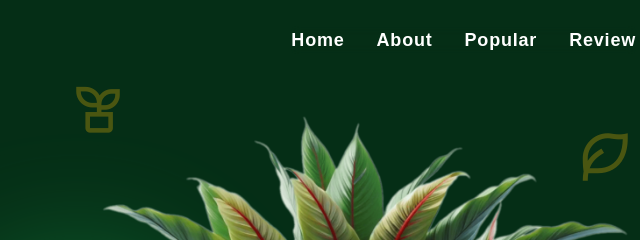
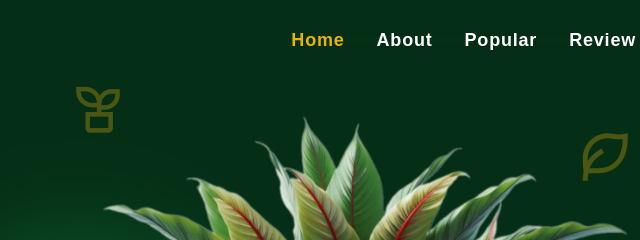
Before and after one commit to Youssef155/plant-website-tailwind, a website: page index.html in a window 1280 px wide. Shown: the top 240 px of the page, 562-1202 px from the left. Drawn offline with nearby package versions, Linux system fonts and the light colour scheme; a web font is replaced by a local one.

Commit message:
activate nav links when scroll

```diff
--- a/index.html
+++ b/index.html
@@ -29,7 +29,7 @@
             lg:min-h-fit lg:bg-transparent lg:w-auto ">
                 <ul class="gap-8 flex flex-col items-center lg:flex-row">
                     <li>
-                        <a href="#home" class="nav-link">Home</a>
+                        <a href="#home" class="nav-link active">Home</a>
                     </li>
                     <li>
                         <a href="#about-us" class="nav-link">About</a>
--- a/input.css
+++ b/input.css
@@ -30,6 +30,10 @@ h3 {
 
 .nav-link {
     @apply text-lg font-bold duration-300;
+}
+
+.active {
+    @apply text-yellow-500;
 }
 
 .nav-link:hover {
--- a/main.js
+++ b/main.js
@@ -48,6 +48,7 @@ const scrollHeader = () => {
 
 window.addEventListener("scroll", scrollHeader);
 
+
 /*--------------- Swiper Initialization ---------------*/
 const swiper = new Swiper('.swiper', {
     // Optional parameters
@@ -77,3 +78,28 @@ const swiper = new Swiper('.swiper', {
         },
     }
 });
+
+/*--------------- Activate links when scroll ---------------*/
+const activateLink = () => {
+    const sections = document.querySelectorAll("section");
+    const navLinks = document.querySelectorAll(".nav-link");
+
+    let current = "home";
+
+    sections.forEach( section => {
+        const sectionTop = section.offsetTop;
+        if(this.scrollY > sectionTop - 60) {
+            current = section.getAttribute('id');
+        }
+    })
+
+    navLinks.forEach( link => {
+        link.classList.remove("active");
+
+        if(link.href.includes(current)){
+            link.classList.add("active");
+        }
+    })
+}
+
+window.addEventListener("scroll", activateLink);
```
Also changed, not shown: output.css.
